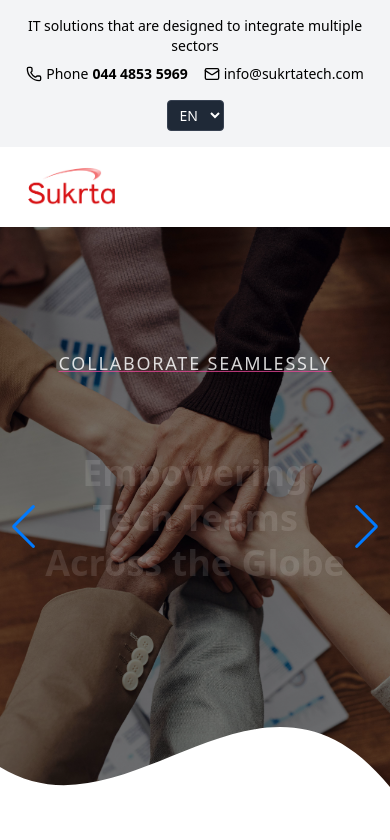
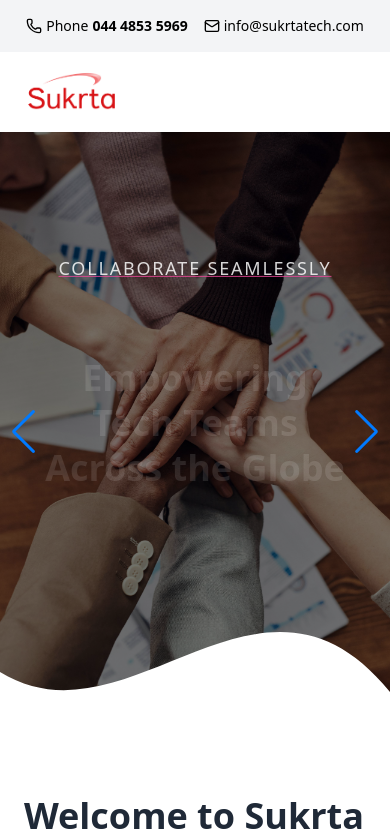
Before and after one commit to DecodeShalini/sukrta_tailwind, a React (Create React App) app: page / in a window 390 px wide. Shown: the top 840 px of the page. Built offline with nearby package versions, Linux system fonts and the light colour scheme.

Commit message:
Mobile View Updated

```diff
--- a/src/Components/Headers/ContactHeader.js
+++ b/src/Components/Headers/ContactHeader.js
@@ -1,11 +1,11 @@
 import { Mail, PhoneIcon } from "lucide-react";
 
 export default function ContactHeader() {
-return(
-    <header className="w-full bg-gray-100  text-sm">
+  return (
+    <header className="w-full bg-gray-100 text-sm">
       <div className="max-w-7xl mx-auto px-4 py-4 flex flex-col sm:flex-row justify-between items-center">
-          {/* Left Side - Tagline */}
-          <div className="mb-2 sm:mb-0 text-center sm:text-left">
+        {/* Left Side - Tagline (hidden on mobile) */}
+        <div className="mb-2 sm:mb-0 text-center sm:text-left hidden sm:block">
           IT solutions that are designed to integrate multiple sectors
         </div>
 
@@ -16,9 +16,12 @@ return(
             Phone <b>044 4853 5969</b>
           </span>
           <span className="flex items-center gap-1">
-            <Mail className="w-4 h-4" />info@sukrtatech.com</span>
+            <Mail className="w-4 h-4" />
+            info@sukrtatech.com
+          </span>
 
-            <div className="relative">
+          {/* Language Select - hidden on mobile */}
+          <div className="relative hidden sm:block">
             <select className="bg-gray-800 text-white border border-gray-700 rounded px-2 py-1 focus:outline-none">
               <option>EN</option>
               <option>FR</option>
@@ -29,5 +32,5 @@ return(
         </div>
       </div>
     </header>
-)
+  );
 }
```
Lines whose indentation alone changed are shown as unchanged.
